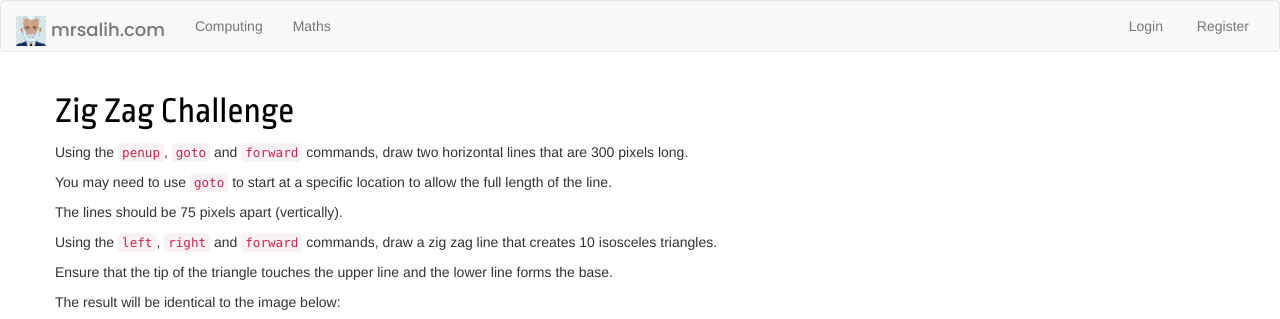
After one commit to LeroySalih/mr-salih-001, a Flask app: page /maths/mini-projects/zig-zag in a window 1280 px wide. The commit adds this page. Shown: the top 319 px of the page. Run offline with Flask 2, Linux system fonts and the light colour scheme; some libraries are stand-ins or nearby versions; some web fonts are replaced.

Commit message:
Added Zig Zag challenge

```diff
--- a/templates/maths/mini-projects/module-header.html
+++ b/templates/maths/mini-projects/module-header.html
@@ -105,14 +105,14 @@
                       </div>
                   </a>
 
-                  <a href="https://trinket.io/leroysalih_gmail_com/courses/intro-to-programming-with-python-turtle#/challenges/zig-zag">
+                  <a href="/maths/mini-projects/zig-zag">
                     <div class="col-lg-4">
                         <div class="card">
                             <!-- <img src="http://cevirdikce.com/proje/hasem-2/images/finance-1.jpg"> -->
                             <p><h2 style="padding: 20px;">Zig Zag</h2></p>
                             <p>Create a repeating, geometric pattern in turtle.</p>
                             <p>This mini-project requires skills in python, turtle, trigonometry, algebra</p>
-                            <a href="https://trinket.io/leroysalih_gmail_com/courses/intro-to-programming-with-python-turtle#/challenges/zig-zag" class="blue-button">view</a>
+                            <a href="/maths/mini-projects/zig-zag" class="blue-button">view</a>
                         </div>
                     </div>
                 </a>
--- /dev/null
+++ b/templates/maths/mini-projects/zig-zag.html
@@ -0,0 +1,39 @@
+{% extends "bootstrap/base.html" %}
+{% import "bootstrap/wtf.html" as wtf %}
+
+{% block title%}Mini Projects{% endblock %}
+
+{% block styles%}
+{{ super() }}
+{% include "style-includes.html" %}
+
+{% endblock %}
+
+{% block navbar %}
+{% include "navbar.html" %}
+{% endblock %}
+
+{% block content %}
+
+  <div class="container">
+    <div class="row">
+
+        <h1>Zig Zag Challenge</h1>
+        <p>Using the <code>penup</code>, <code>goto</code> and <code>forward</code> commands, draw two horizontal lines that are 300 pixels long.</p>
+        <p>You may need to use <code>goto</code> to start at a specific location to allow the full length of the line.</p>
+        <p>The lines should be 75 pixels apart (vertically).</p>
+        <p>Using the <code>left</code>, <code>right</code> and <code>forward</code> commands, draw a zig zag line that creates 10 isosceles triangles.</p>
+        <p>Ensure that the tip of the triangle touches the upper line and the lower line forms the base.</p>
+        <p>The result will be identical to the image below:</p>
+        <img src="https://docs.google.com/drawings/d/e/2PACX-1vTbr4V1UZAK3FMvctF68cF7KX3jkNFl88J4jqWOTOSfU0aNKn2OPolPqhcBGS1p6L5tE4yNgI4Eg1gm/pub?w=885&h=100">
+        <h3>Extension</h3>
+        <p>As an extension, complete the exercise in less than 15 lines of code.</p>
+      <div>
+            <iframe src="https://trinket.io/embed/python/ead4cdbdff" width="100%" height="600" frameborder="0" marginwidth="0" marginheight="0" allowfullscreen></iframe>
+      </div>
+
+    </div>
+  </div>
+
+
+{% endblock %}
```
